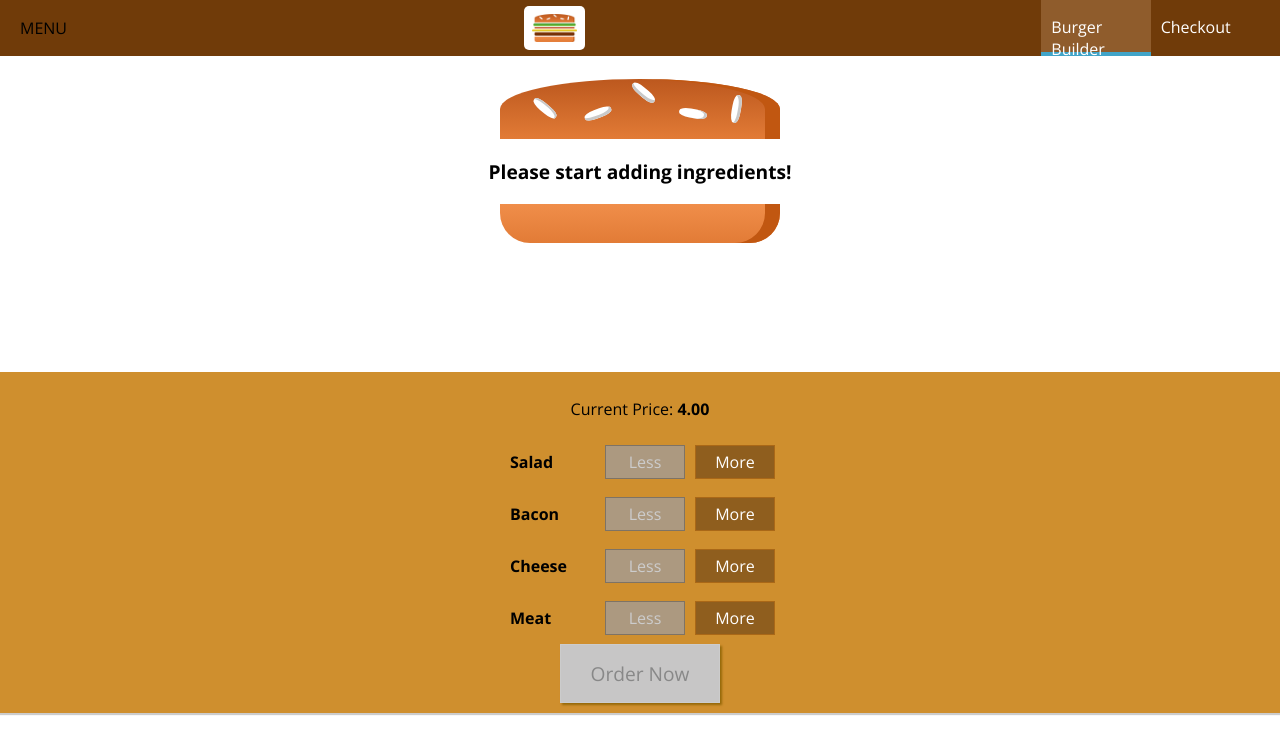
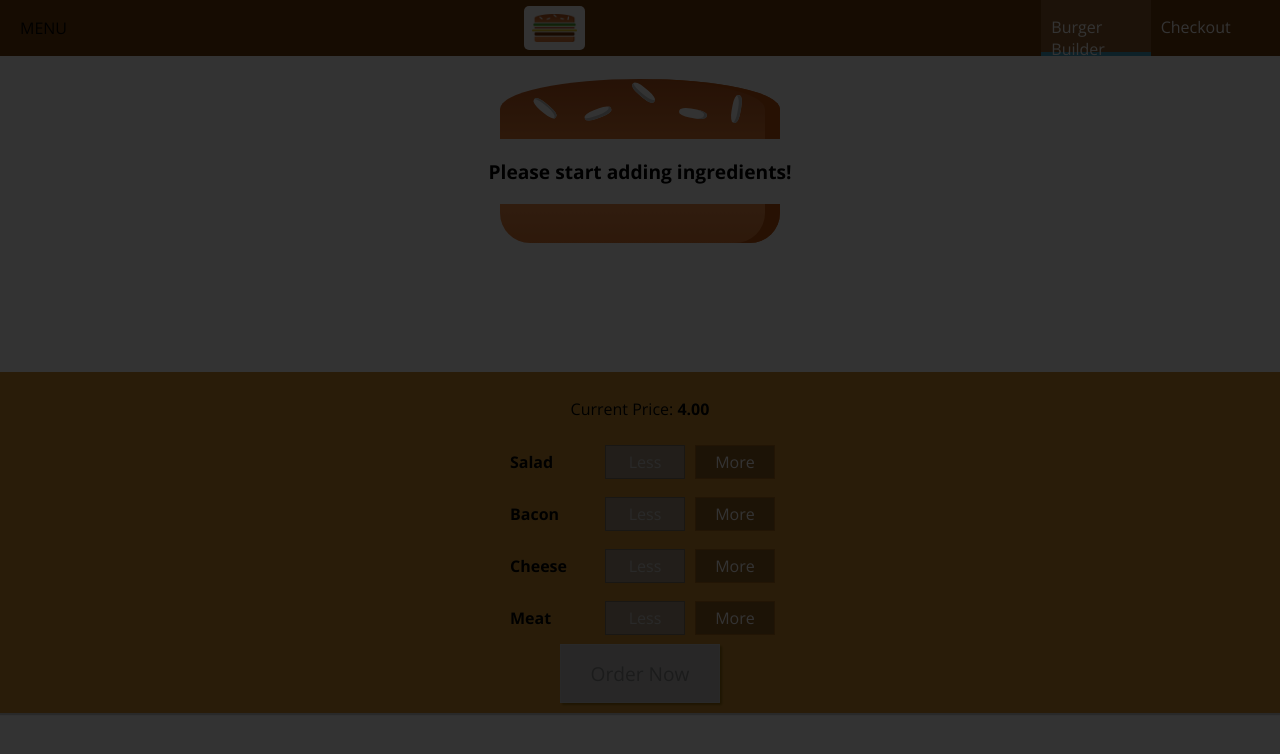
Before and after one commit to brunonavarrete/react-hamburger, a React app: page / in a window 1280 px wide. Shown: the top 754 px of the page. Built offline with nearby package versions, Linux system fonts and the light colour scheme.

Commit message:
added open logic to backdrop and sidedrawer

```diff
--- a/src/components/Layout/Layout.js
+++ b/src/components/Layout/Layout.js
@@ -4,14 +4,28 @@
 import Toolbar from '../Navigation/Toolbar/Toolbar'
 import SideDrawer from '../Navigation/SideDrawer/SideDrawer'
 
-const layout = (props) => (
-	<Aux>
-	    <Toolbar />
-	    <SideDrawer />
-	    <main className={ classes.Content }>
-	    	{ props.children }
-	    </main>
-	</Aux>
-)
+class Layout extends React.Component {
+	state = {
+		showSideDrawer: true
+	}
 
-export default layout;
+	sideDrawerClosedHandler = () => {
+		this.setState({showSideDrawer: false})
+	}
+
+	render() {
+		return (
+			<Aux>
+			    <Toolbar />
+			    <SideDrawer
+			     open={ this.state.showSideDrawer }
+			     closed={this.sideDrawerClosedHandler} />
+			    <main className={ classes.Content }>
+			    	{ this.props.children }
+			    </main>
+			</Aux>
+		);
+	}
+}
+
+export default Layout;
--- a/src/components/Navigation/NavigationItems/NavigationItems.js
+++ b/src/components/Navigation/NavigationItems/NavigationItems.js
@@ -3,7 +3,7 @@
 import NavigationItem from './NavigationItem/NavigationItem'
 
 const navigationItems = (props) => (
-	<ul class={ classes.NavigationItems }>
+	<ul className={ classes.NavigationItems }>
 		<NavigationItem link="/" active>Burger Builder</NavigationItem>
 		<NavigationItem link="/">Checkout</NavigationItem>
 	</ul>
--- a/src/components/Navigation/SideDrawer/SideDrawer.js
+++ b/src/components/Navigation/SideDrawer/SideDrawer.js
@@ -1,18 +1,27 @@
-import React from 'react';
-import Logo from '../../Logo/Logo'
-import NavigationItems from '../NavigationItems/NavigationItems'
+import React from "react";
+import Logo from "../../Logo/Logo";
+import NavigationItems from "../NavigationItems/NavigationItems";
+import Backdrop from "../../UI/Backdrop/Backdrop";
+import Aux from "../../../hoc/Aux";
 
-import classes from './SideDrawer.css'
+import classes from "./SideDrawer.css";
 
 const sideDrawer = (props) => {
+	let attachedClasses = [classes.SideDrawer, classes.Close]
+	if(props.open) {
+		attachedClasses = [classes.SideDrawer, classes.Open]
+	}
 	return (
-		<div className={ classes.SideDrawer }>
-			<Logo height="11%" />
-			<nav>
-				<NavigationItems />
-			</nav>
-		</div>
-	)
-}
+		<Aux>
+			<Backdrop show={props.open} clicked={props.closed} />
+			<div className={attachedClasses.join(' ')}>
+				<Logo height="11%" />
+				<nav>
+					<NavigationItems />
+				</nav>
+			</div>
+		</Aux>
+	);
+};
 
 export default sideDrawer;
```
